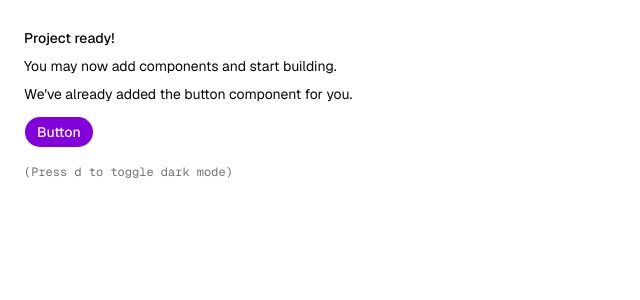
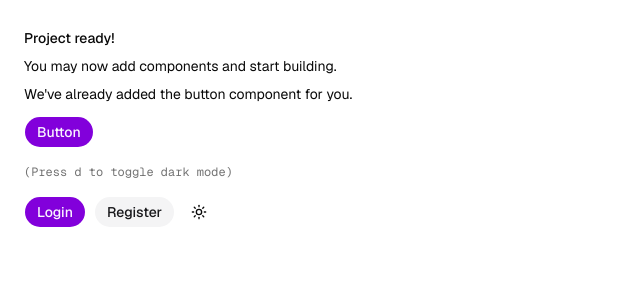
Before and after one commit to NicolasGhiggi/next-blog, a Next.js app in the folder apps/web/: page / in a window 1280 px wide. Shown: the top 300 px of the page, without its empty margins (0-640 px from the left). Built offline with nearby package versions, Linux system fonts and the light colour scheme.

Commit message:
Added theme toggle, login and register page

```diff
--- a/apps/web/app/layout.tsx
+++ b/apps/web/app/layout.tsx
@@ -1,3 +1,4 @@
+import { ReactNode } from "react"
 import { Geist, Geist_Mono,  } from "next/font/google"
 
 import "@workspace/ui/globals.css"
@@ -18,7 +19,7 @@ const geistMono = Geist_Mono({
 export default function RootLayout({
     children,
 }: Readonly<{
-    children: React.ReactNode
+    children: ReactNode
 }>) {
     return (
         <html
--- /dev/null
+++ b/apps/web/app/login/page.tsx
@@ -0,0 +1,7 @@
+const Page = () => {
+    return (
+        <div></div>
+    )
+}
+
+export default Page
--- a/apps/web/app/page.tsx
+++ b/apps/web/app/page.tsx
@@ -1,4 +1,6 @@
 import { Button } from "@workspace/ui/components/button"
+import Link from "next/link"
+import { ThemeToggle } from "@workspace/ui/components/theme-toggle"
 
 export default function Page() {
     return (
@@ -13,6 +15,15 @@ export default function Page() {
                 <div className="text-muted-foreground font-mono text-xs">
                     (Press <kbd>d</kbd> to toggle dark mode)
                 </div>
+                <div className="flex items-center gap-2">
+                    <Link href="/login">
+                        <Button>Login</Button>
+                    </Link>
+                    <Link href="/register">
+                        <Button variant="secondary">Register</Button>
+                    </Link>
+                    <ThemeToggle />
+                </div>
             </div>
         </div>
     )
--- /dev/null
+++ b/apps/web/app/register/page.tsx
@@ -0,0 +1,7 @@
+const Page = () => {
+    return (
+        <div></div>
+    )
+}
+
+export default Page
--- /dev/null
+++ b/packages/ui/src/components/theme-toggle.tsx
@@ -0,0 +1,27 @@
+"use client"
+
+import { Moon, Sun } from "lucide-react"
+import { useTheme } from "next-themes"
+
+import { Button } from "@workspace/ui/components/button"
+
+const ThemeToggle = () => {
+    const { resolvedTheme, setTheme } = useTheme()
+
+    const isDark = resolvedTheme === "dark"
+
+    return (
+        <Button
+            variant="ghost"
+            size="icon"
+            aria-label="toggle theme"
+            onClick={() => setTheme(isDark ? "light" : "dark")}
+        >
+            <Sun className="h-[1.2rem] w-[1.2rem] scale-100 rotate-0 transition-all dark:scale-0 dark:-rotate-90" />
+            <Moon className="absolute h-[1.2rem] w-[1.2rem] scale-0 rotate-90 transition-all dark:scale-100 dark:rotate-0" />
+            <span className="sr-only">Toggle theme</span>
+        </Button>
+    )
+}
+
+export { ThemeToggle }
```
Also changed, not shown: 2 other files (tests, documents, lock files or other folders). Lines whose indentation alone changed are shown as unchanged.
